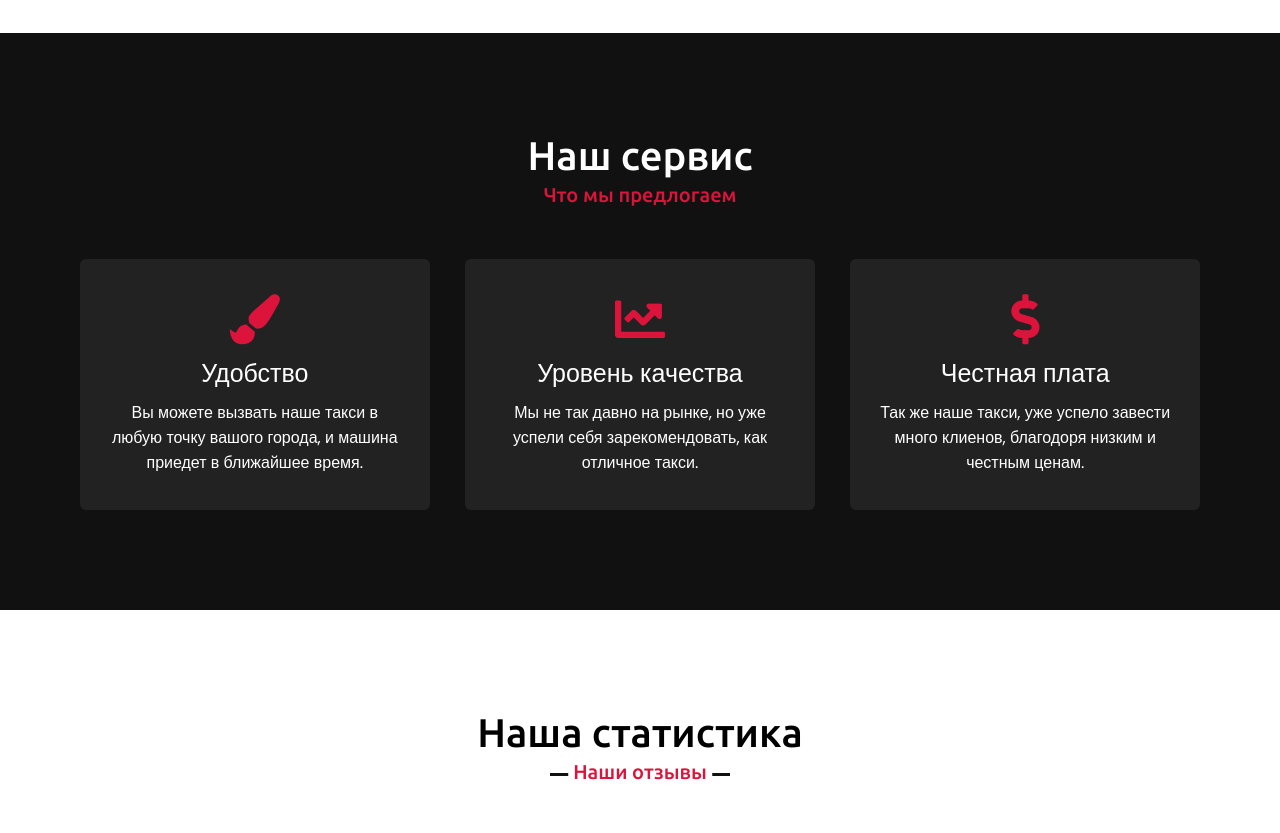
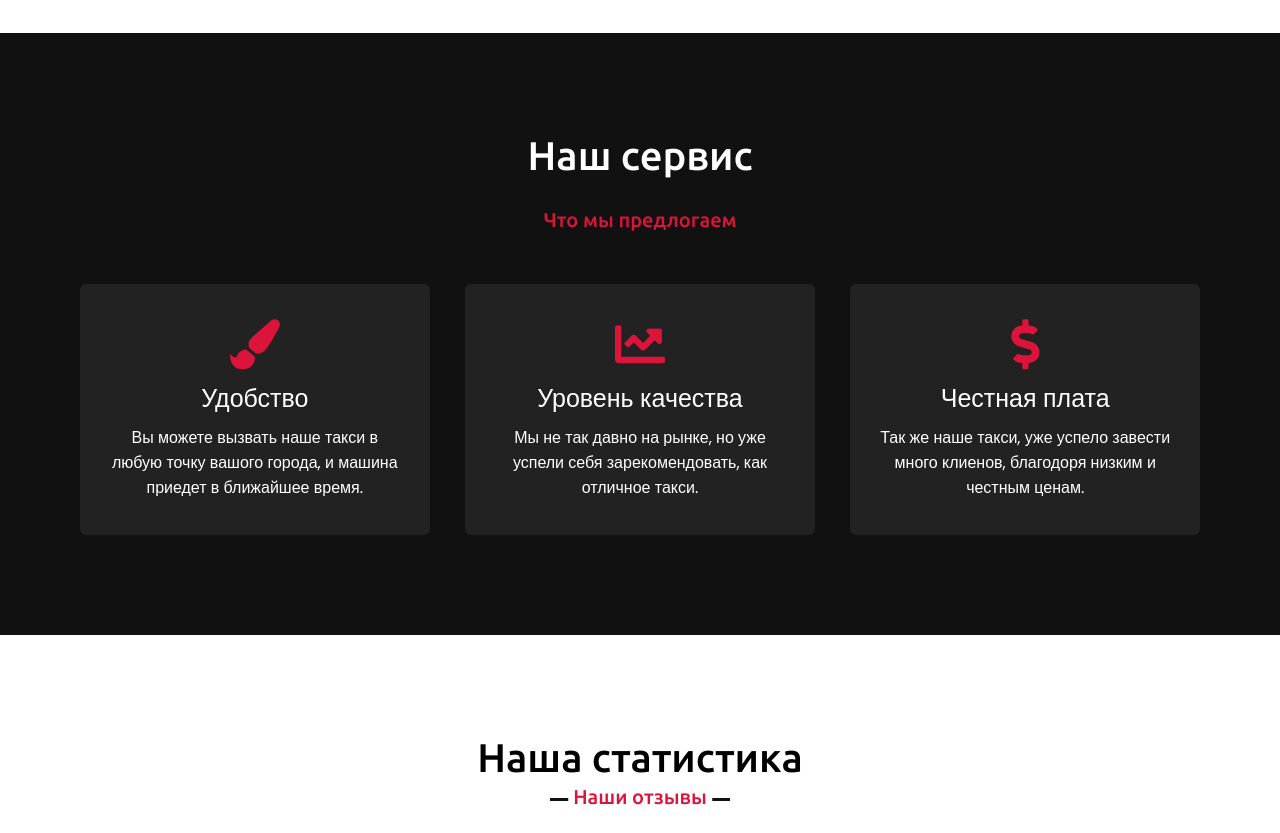
Before and after one commit to Ivan-Zaretskiy/my-site, a plain HTML site: page index.html in a window 1280 px wide. Shown: the part 1500-2333 px from the top of the page. Drawn offline with nearby package versions, Linux system fonts and the light colour scheme; some packages are replaced by stand-ins of ours; a script that the page names is missing.

Commit message:
sm fix style

```diff
--- a/index.html
+++ b/index.html
@@ -73,7 +73,7 @@
     <!-- services section start -->
     <section class="services" id="services">
         <div class="max-width">
-            <h2 class="title">Наш сервис</h2>
+            <h2 class="title" style="padding-bottom: 45px">Наш сервис</h2>
             <div class="serv-content">
                 <div class="card">
                     <div class="box">
```
